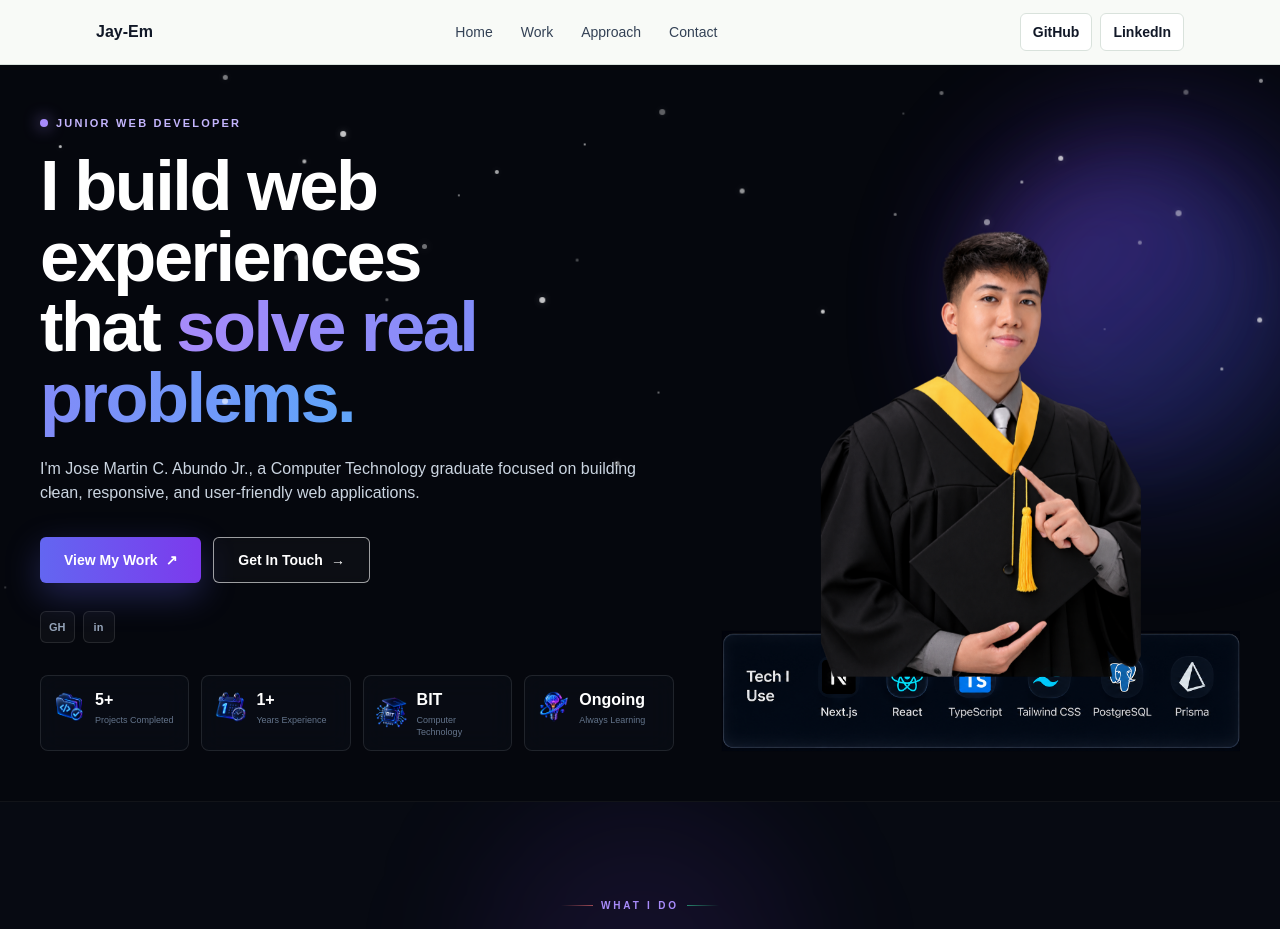
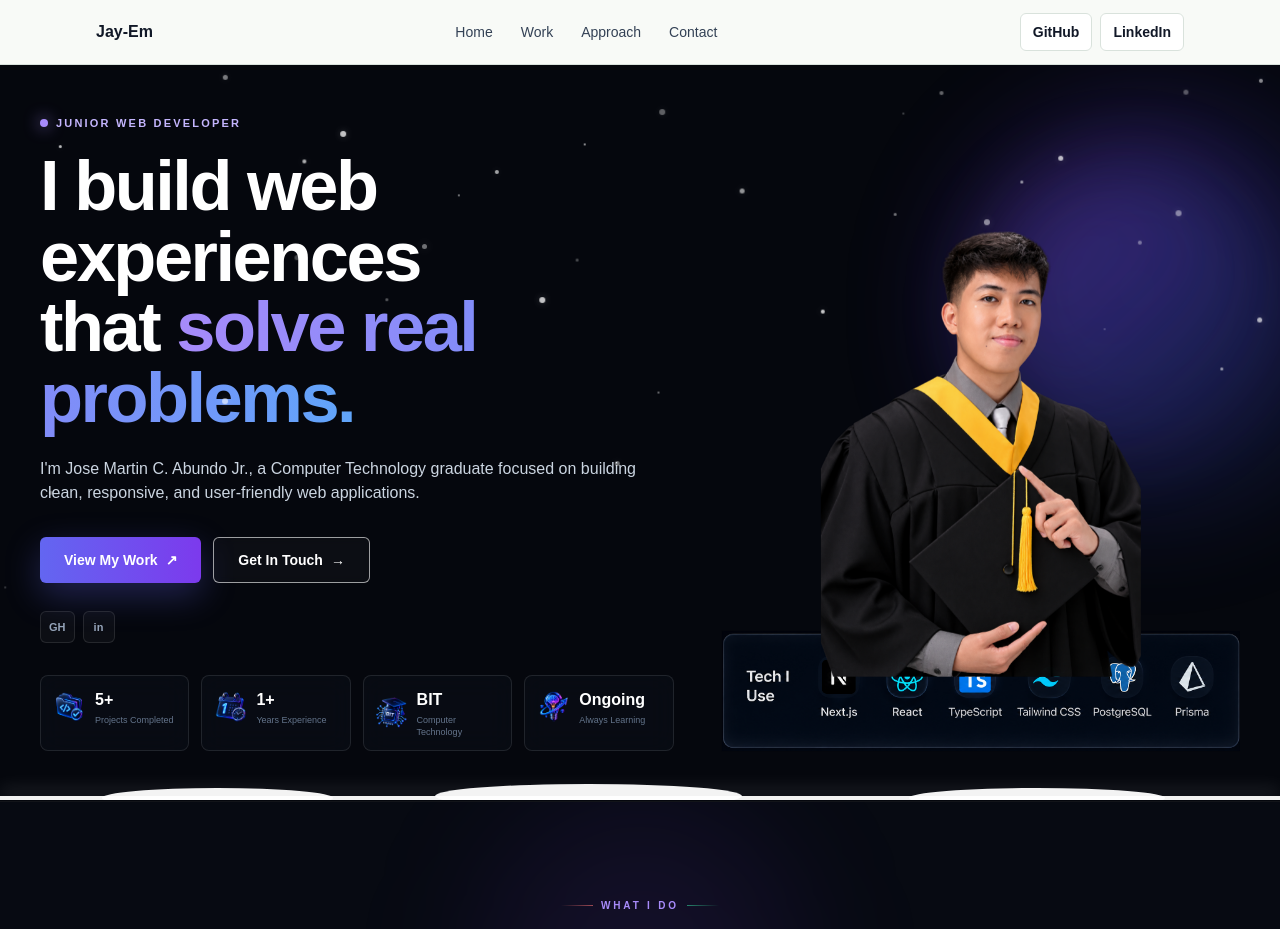
Before and after one commit to jayemabundo04/Jayem-s-Portfolio, a Next.js app: page / in a window 1280 px wide. Shown: the top 929 px of the page. Built offline with nearby package versions, Linux system fonts and the light colour scheme; no server answers.

Commit message:
Add accumulating snowfall effect

```diff
--- a/src/components/layout/Snowfall.tsx
+++ b/src/components/layout/Snowfall.tsx
@@ -1,3 +1,9 @@
+"use client";
+
+import { useState } from "react";
+
+const MAX_SETTLED_FLAKES = 400;
+
 const snowflakes = Array.from({ length: 70 }, (_, index) => ({
   id: index,
   left: `${(index * 47) % 100}%`,
@@ -8,9 +14,19 @@ const snowflakes = Array.from({ length: 70 }, (_, index) => ({
 }));
 
 export function Snowfall() {
+  const [settledFlakes, setSettledFlakes] = useState(0);
+
+  const snowDepth = 4 + Math.min(42, settledFlakes * 0.11);
+
+  const addSettledSnow = () => {
+    setSettledFlakes((current) =>
+      current >= MAX_SETTLED_FLAKES ? current : current + 1,
+    );
+  };
+
   return (
     <div
-     className="pointer-events-none fixed inset-0 z-30 overflow-hidden"
+      className="pointer-events-none fixed inset-0 z-30 overflow-hidden"
       aria-hidden="true"
     >
       {snowflakes.map((snow) => (
@@ -25,8 +41,18 @@ export function Snowfall() {
             animationDelay: snow.delay,
             animationDuration: snow.duration,
           }}
+          onAnimationIteration={addSettledSnow}
         />
       ))}
+
+      <div
+        className="absolute inset-x-0 bottom-0 bg-white/95 shadow-[0_-5px_18px_rgba(255,255,255,0.28)] transition-[height] duration-700 ease-out"
+        style={{ height: `${snowDepth}px` }}
+      >
+        <div className="absolute -top-2 left-[8%] h-5 w-[18%] rounded-[50%] bg-white/95" />
+        <div className="absolute -top-3 left-[34%] h-6 w-[24%] rounded-[50%] bg-white/95" />
+        <div className="absolute -top-2 right-[9%] h-5 w-[20%] rounded-[50%] bg-white/95" />
+      </div>
     </div>
   );
 }
```
